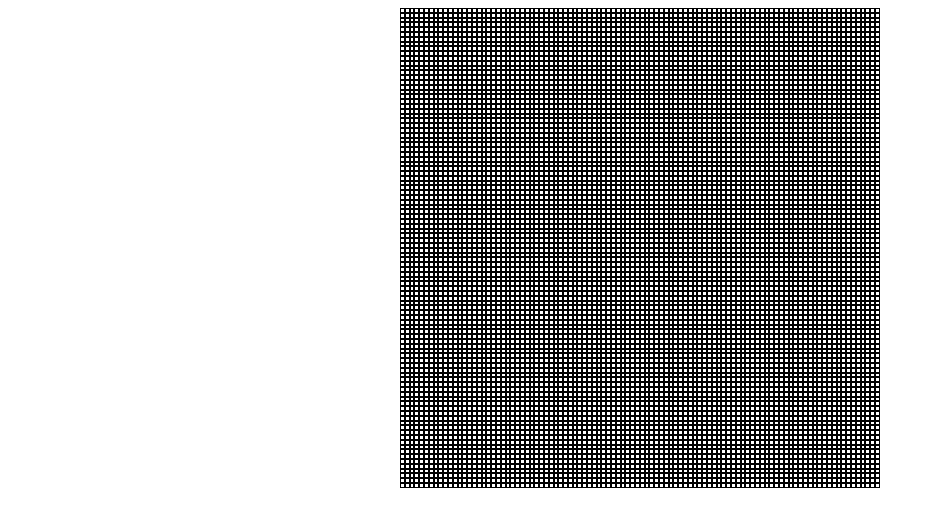
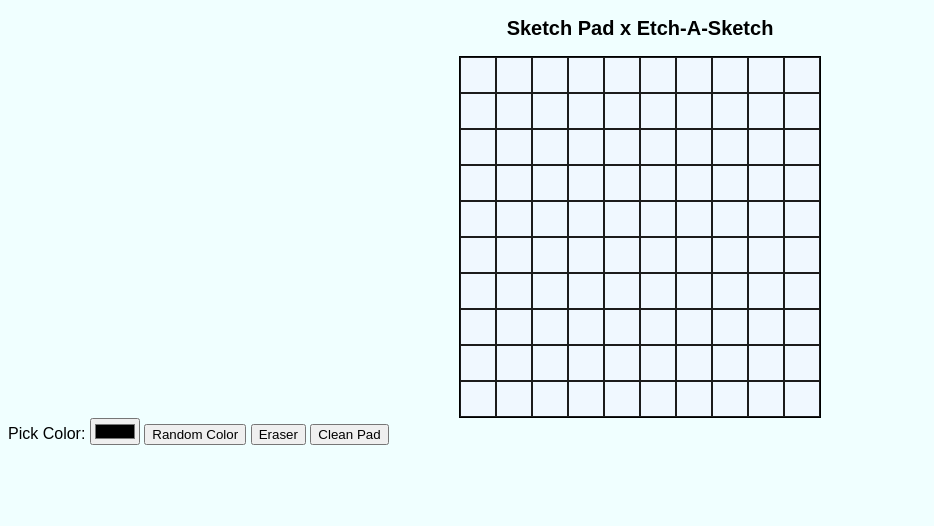
Before and after one commit to Markkimotho/etch_a_sketch, a plain HTML site: page index.html in a window 1280 px wide. Shown: the whole page, without its empty margins (0-934 px from the left). Drawn offline with Linux system fonts and the light colour scheme.

Commit message:
Added buttons, and made the UI a little bit more appealing

```diff
--- a/index.html
+++ b/index.html
@@ -9,7 +9,17 @@
     <title>Etch-A-Sketch</title>
 </head>
 <body>
-    <div class="container"></div>
+    <header>
+        <h2 style="font-size: 20px">Sketch Pad x Etch-A-Sketch</h2>
+    </header>
+    <div id="container"></div>
+    <div class="buttons">
+        <label for="color-picker">Pick Color: </label>
+        <input type="color" id="color-picker" name="Color Picker">
+        <button class="random-color">Random Color</button>
+        <button class="eraser">Eraser</button>
+        <button class="clear">Clean Pad</button>
 
+    </div>
 </body>
 </html>
--- a/script.js
+++ b/script.js
@@ -1,18 +1,40 @@
-const gridSize = 100; // Change this value to adjust the grid size
+const randomColorBtn = document.querySelector(".random-color");
+
+const gridSize = 10; // Change this value to adjust the grid size
+bgColor = 'green';
+
+
+
+function random(min, max) {
+    const num = Math.floor(Math.random() * (max - min)) + min;
+    return num;
+}
+
+function randomColor(){
+    return `rgb(${random(0, 255)}, ${random(0, 255)}, ${random(0, 255)})`;
+}
 
 // Get the container element
-const container = document.querySelector('.container');
+const container = document.getElementById('container');
 
 // Set the grid size as a CSS variable
 container.style.setProperty('--grid-size', gridSize);
 
+
 // Create the grid squares
-function createGrid(gridSize) {
+function createGrid(gridSize){
     for (let i = 0; i < gridSize * gridSize; i++) {
-    const square = document.createElement('div');
-    square.classList.add('grid-square');
-    container.appendChild(square);
+        const square = document.createElement('div');
+        square.classList.add('grid-square');
+        container.appendChild(square);
+
+    square.addEventListener("mouseover", () => {
+        square.style.backgroundColor = randomColor();
+    });
     }
 }
+createGrid(gridSize);
 
-createGrid(gridSize);
+function clearGrid() {
+    return;
+}
--- a/styles.css
+++ b/styles.css
@@ -1,14 +1,29 @@
-.container {
+body{
+  background-color: azure;
+  font-family:Arial, Helvetica, sans-serif;
+}
+
+header{
+  width: 480px;
+  margin: auto;
+  align-items: center;
+  text-align: center;
+}
+
+
+#container {
+  background-color: aliceblue;
   display: flex;
   flex-wrap: wrap;
   margin: auto;
-  width: 480px;
-  height: 480px;
+  border: 1px solid #000000;
+  width: 360px;
+  height: 360px;
 }
 
 .grid-square {
   width: calc(100% / var(--grid-size));
   height: calc(100% / var(--grid-size));
-  border: 1px solid black;
+  border: .01px solid rgb(28, 28, 28);
   box-sizing: border-box;
 }
```
